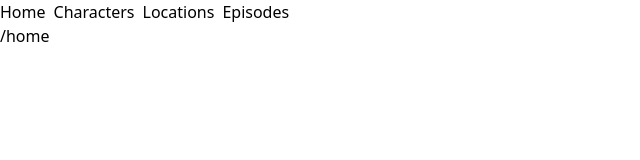
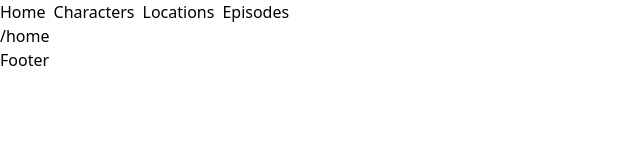
Before and after one commit to muhammedbayhan/nextjs-rick-and-morty, a Next.js app: page / in a window 1280 px wide. Shown: the top 160 px of the page, without its empty margins (0-640 px from the left). Built offline with nearby package versions, Linux system fonts and the light colour scheme.

Commit message:
footer added

```diff
--- a/app/layout.tsx
+++ b/app/layout.tsx
@@ -2,6 +2,7 @@
 import "./globals.css";
 import "@ant-design/v5-patch-for-react-19";
 import Header from "@/components/header";
+import Footer from "@/components/footer";
 
 export const metadata: Metadata = {
   title: "Rick and Morty Universe",
@@ -18,6 +19,7 @@
       <body>
         <Header />
         {children}
+        <Footer />
       </body>
     </html>
   );
--- /dev/null
+++ b/components/footer.tsx
@@ -0,0 +1,7 @@
+import React from "react";
+
+const Footer = () => {
+  return <div>Footer</div>;
+};
+
+export default Footer;
```
